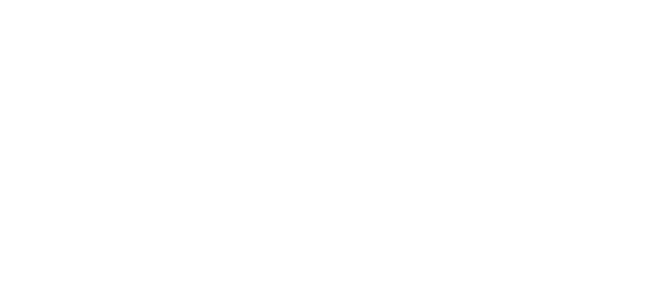
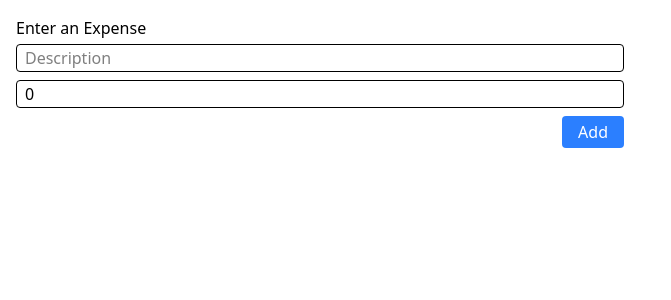
Before and after one commit to fernando1419/vue3-expenses, a Vue app: page / in a window 1280 px wide. Shown: the top 300 px of the page, without its empty margins (0-671 px from the left). Built offline with nearby package versions, Linux system fonts and the light colour scheme.

Commit message:
Add form for inserting expenses

```diff
--- a/src/App.vue
+++ b/src/App.vue
@@ -1,9 +1,9 @@
 <script setup lang="ts">
-
+import ExpenseForm from "@components/ExpenseForm.vue";
 </script>
 
 <template>
-
+   <ExpenseForm />
 </template>
 
 <style scoped></style>
--- /dev/null
+++ b/src/components/ExpenseForm.vue
@@ -0,0 +1,23 @@
+<template>
+   <div class='p-4 bg-white rounded-lg w-1/2'>
+      <h3 class="mb-1">Enter an Expense</h3>
+      <input v-model='description' placeholder='Description' class='border p-2 rounded w-full h-7' />
+      <input v-model.number='amount' type='number' placeholder='Amount' class='border p-2 rounded w-full mt-2 h-7' />
+      <button @click='add'
+         class='my-2 px-4 py-1 bg-blue-500 text-white rounded cursor-pointer float-right text-md'>Add</button>
+   </div>
+</template>
+
+<script setup lang="ts">
+import { ref } from 'vue';
+
+const description = ref('');
+const amount = ref(0);
+
+const add = async () => {
+   if (!description.value || amount.value <= 0) return;
+   console.log(description.value, amount.value);
+   description.value = '';
+   amount.value = 0;
+};
+</script>
--- a/src/components/HelloWorld.vue
+++ /dev/null
@@ -1,41 +0,0 @@
-<script setup lang="ts">
-import { ref } from 'vue'
-
-defineProps<{ msg: string }>()
-
-const count = ref(0)
-</script>
-
-<template>
-  <h1>{{ msg }}</h1>
-
-  <div class="card">
-    <button type="button" @click="count++">count is {{ count }}</button>
-    <p>
-      Edit
-      <code>components/HelloWorld.vue</code> to test HMR
-    </p>
-  </div>
-
-  <p>
-    Check out
-    <a href="https://vuejs.org/guide/quick-start.html#local" target="_blank"
-      >create-vue</a
-    >, the official Vue + Vite starter
-  </p>
-  <p>
-    Learn more about IDE Support for Vue in the
-    <a
-      href="https://vuejs.org/guide/scaling-up/tooling.html#ide-support"
-      target="_blank"
-      >Vue Docs Scaling up Guide</a
-    >.
-  </p>
-  <p class="read-the-docs">Click on the Vite and Vue logos to learn more</p>
-</template>
-
-<style scoped>
-.read-the-docs {
-  color: #888;
-}
-</style>
```
